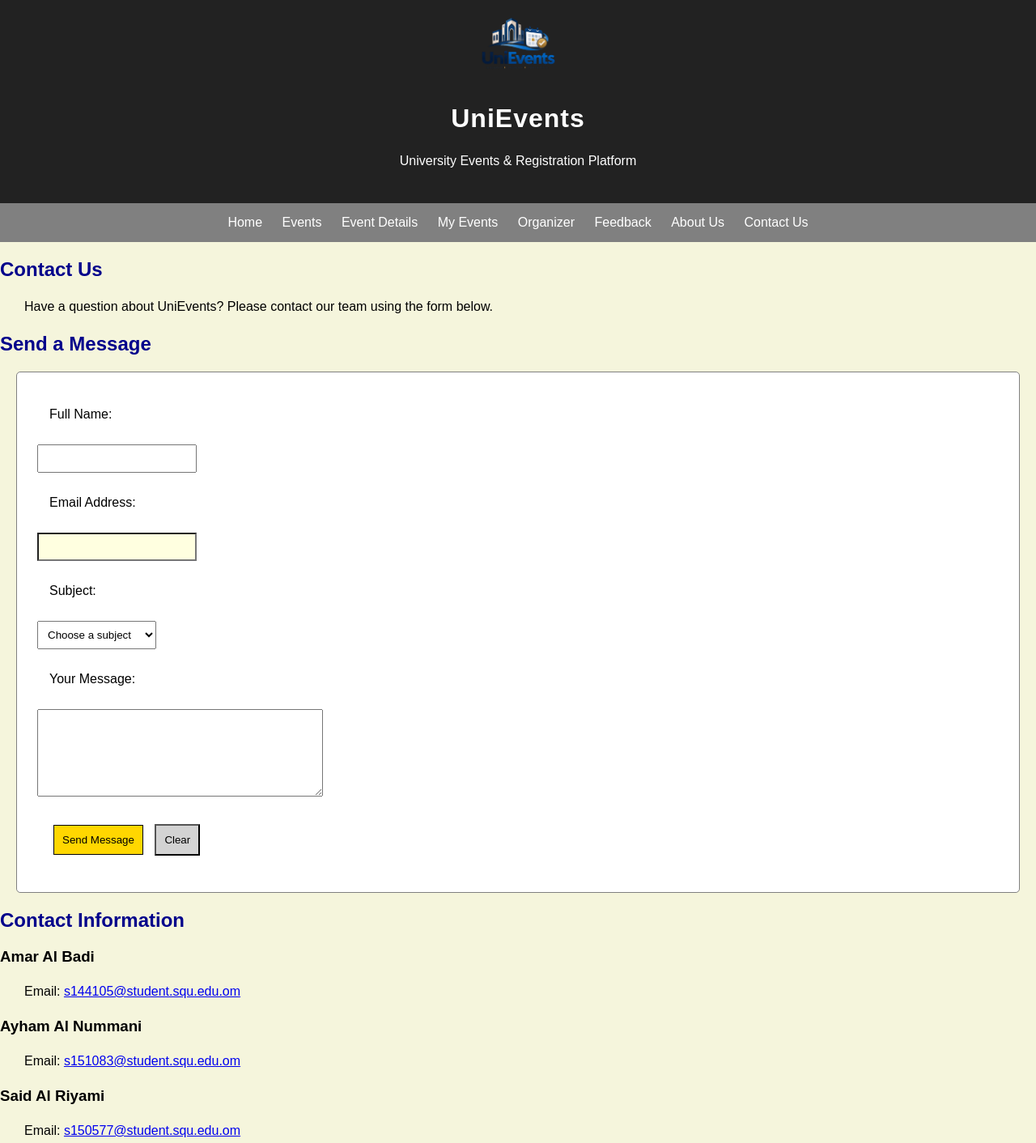
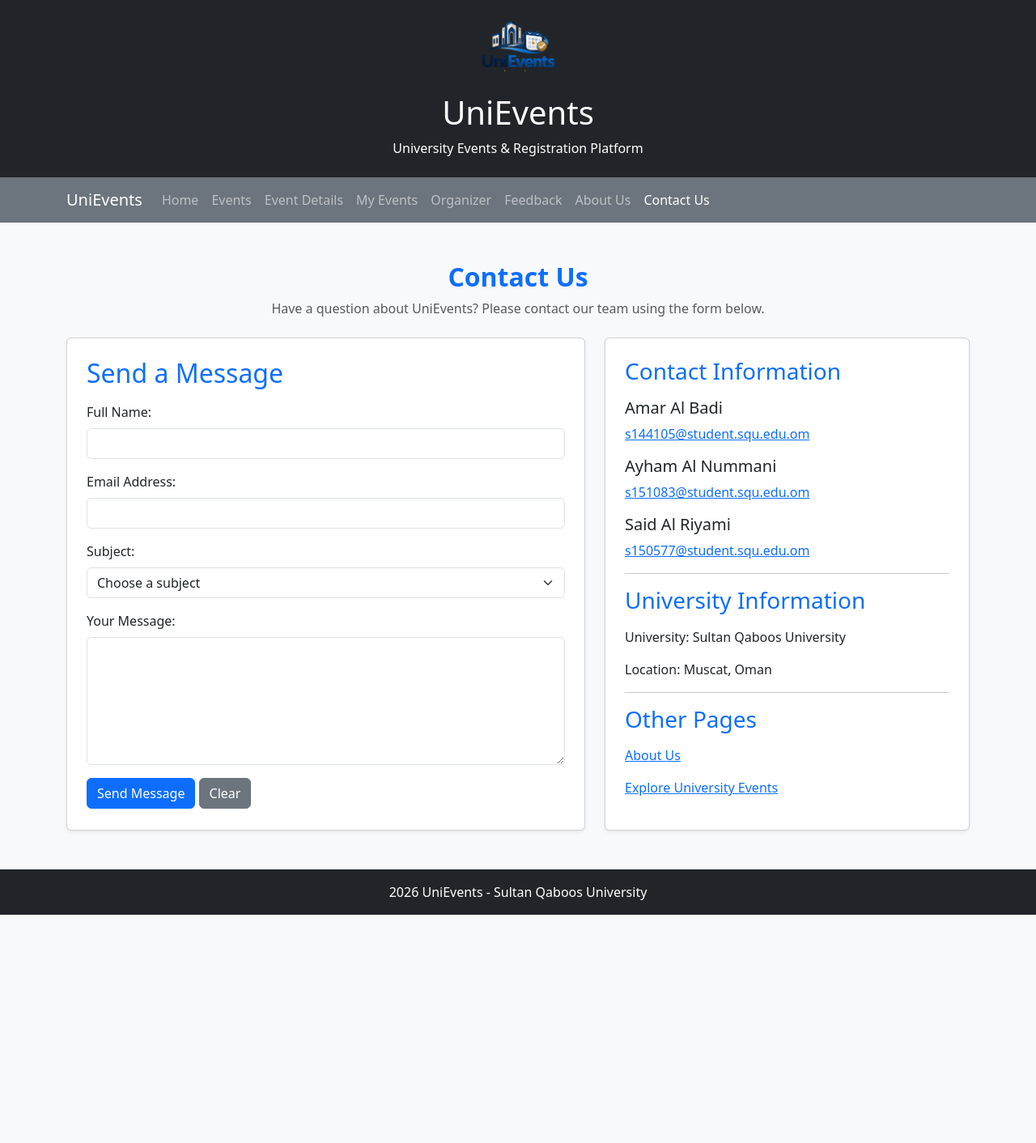
Before and after one commit to s144105-999/UniEvents, a plain HTML site: page contact.html in a window 1280 px wide. Shown: the part 17-1429 px from the top of the page at 81% size. After the commit the page ends 1147 px from the top, so only its background shows below. Drawn offline with nearby package versions, Linux system fonts and the light colour scheme.

Commit message:
done contact page with bootstrap  and form validation

```diff
--- a/contact.html
+++ b/contact.html
@@ -1,119 +1,172 @@
-
 <!DOCTYPE html>
 <html lang="en">
+
 <head>
     <meta charset="UTF-8">
     <title>UniEvents - Contact Us</title>
     <meta name="viewport" content="width=device-width, initial-scale=1.0">
-    <link rel="stylesheet" href="style.css">
+    <link rel="stylesheet" href="https://cdn.jsdelivr.net/npm/bootstrap@5.3.3/dist/css/bootstrap.min.css">
 </head>
-<body>
 
-<header>
-    <img src="logo.png" alt="UniEvents Logo" width="100">
-    <h1>UniEvents</h1>
-    <p>University Events & Registration Platform</p>
+<body class="bg-light">
+
+    <header class="bg-dark text-white text-center py-4">
+        <img src="logo.png" alt="UniEvents Logo" width="100" class="img-fluid">
+        <h1 class="mt-2">UniEvents</h1>
+        <p class="mb-0">University Events & Registration Platform</p>
     </header>
 
-<nav>
-    <a href="index.html">Home</a>
-    <a href="events.html">Events</a>
-    <a href="details.html">Event Details</a>
-    <a href="my-events.html">My Events</a>
-    <a href="organizer.html">Organizer</a>
-    <a href="feedback.html">Feedback</a>
-    <a href="about.html">About Us</a>
-    <a href="contact.html">Contact Us</a>
+    <nav class="navbar navbar-expand-lg navbar-dark bg-secondary">
+        <div class="container">
+            <a class="navbar-brand" href="index.html">UniEvents</a>
+
+            <button class="navbar-toggler" type="button" data-bs-toggle="collapse" data-bs-target="#mainNav"
+                aria-controls="mainNav" aria-expanded="false" aria-label="Toggle navigation">
+                <span class="navbar-toggler-icon"></span>
+            </button>
+            <div class="collapse navbar-collapse" id="mainNav">
+                <ul class="navbar-nav">
+                    <li class="nav-item"><a class="nav-link" href="index.html">Home</a></li>
+                    <li class="nav-item"><a class="nav-link" href="events.html">Events</a></li>
+                    <li class="nav-item"><a class="nav-link" href="details.html">Event Details</a></li>
+                    <li class="nav-item"><a class="nav-link" href="my-events.html">My Events</a></li>
+                    <li class="nav-item"><a class="nav-link" href="organizer.html">Organizer</a></li>
+                    <li class="nav-item"><a class="nav-link" href="feedback.html">Feedback</a></li>
+                    <li class="nav-item"><a class="nav-link" href="about.html">About Us</a></li>
+                    <li class="nav-item"><a class="nav-link active" href="contact.html">Contact Us</a></li>
+                </ul>
+            </div>
+        </div>
     </nav>
 
-<main>
-
-<h2>Contact Us</h2>
-
-<p>
+    <main class="container my-5">
+        <div class="text-center mb-4">
+            <h2 class="text-primary fw-bold">Contact Us</h2>
+            <p class="text-muted">
                 Have a question about UniEvents?
                 Please contact our team using the form below.
             </p>
+        </div>
 
-<h2>Send a Message</h2>
+        <div class="row g-4">
+            <div class="col-12 col-lg-7">
+                <div class="card shadow-sm h-100">
+                    <div class="card-body p-4">
+                        <h2 class="text-primary mb-3">Send a Message</h2>
+                        <form
+                            action="mailto:s144105@student.squ.edu.om,s151083@student.squ.edu.om,s150577@student.squ.edu.om"
+                            method="post" enctype="text/plain" class="needs-validation" novalidate id="contactForm">
+                            <div class="mb-3">
+                                <label class="form-label">Full Name:</label>
+                                <input type="text" class="form-control" name="Full Name" required>
+                                <div class="valid-feedback">Valid</div>
+                                <div class="invalid-feedback">Please enter your full name.</div>
+                            </div>
 
-<form action="mailto:s144105@student.squ.edu.om,s151083@student.squ.edu.om,s150577@student.squ.edu.om"
-      method="post"
-      enctype="text/plain">
+                            <div class="mb-3">
+                                <label class="form-label">Email Address:</label>
+                                <input type="email" class="form-control" name="Email" required>
+                                <div class="valid-feedback">Valid</div>
+                                <div class="invalid-feedback">Please enter a valid email address.</div>
+                            </div>
 
-    <p>Full Name:</p>
-    <input type="text" name="Full Name" required>
-
-    <p>Email Address:</p>
-    <input type="email" name="Email" required>
-
-    <p>Subject:</p>
-    <select name="Subject" required>
+                            <div class="mb-3">
+                                <label class="form-label">Subject:</label>
+                                <select class="form-select" name="Subject" required>
                                     <option value="">Choose a subject</option>
                                     <option value="Event Registration">Event Registration</option>
                                     <option value="Event Information">Event Information</option>
                                     <option value="Technical Problem">Technical Problem</option>
                                     <option value="Other">Other</option>
                                 </select>
+                                <div class="valid-feedback">Valid</div>
+                                <div class="invalid-feedback">Please choose a subject.</div>
+                            </div>
 
-    <p>Your Message:</p>
-    <textarea name="Message" rows="6" cols="40" required></textarea>
+                            <div class="mb-3">
+                                <label class="form-label">Your Message:</label>
+                                <textarea class="form-control" name="Message" rows="6" required></textarea>
+                                <div class="valid-feedback">Valid</div>
+                                <div class="invalid-feedback">Please enter your message.</div>
+                            </div>
 
-    <p>
-        <input type="submit" value="Send Message">
-        <input type="reset" value="Clear">
-    </p>
+                            <button type="submit" class="btn btn-primary">Send Message</button>
+                            <button type="reset" class="btn btn-secondary">Clear</button>
 
                         </form>
 
-<h2>Contact Information</h2>
+                    </div>
+                </div>
+            </div>
 
-<h3>Amar Al Badi</h3>
+
+
+            <div class="col-12 col-lg-5">
+                <div class="card shadow-sm h-100">
+                    <div class="card-body p-4">
+
+                        <h3 class="text-primary mb-3">Contact Information</h3>
+
+                        <h5>Amar Al Badi</h5>
                         <p>
-    Email:
                             <a href="mailto:s144105@student.squ.edu.om">
                                 s144105@student.squ.edu.om
                             </a>
                         </p>
 
-<h3>Ayham Al Nummani</h3>
+                        <h5>Ayham Al Nummani</h5>
                         <p>
-    Email:
                             <a href="mailto:s151083@student.squ.edu.om">
                                 s151083@student.squ.edu.om
                             </a>
                         </p>
 
-<h3>Said Al Riyami</h3>
+                        <h5>Said Al Riyami</h5>
                         <p>
-    Email:
                             <a href="mailto:s150577@student.squ.edu.om">
                                 s150577@student.squ.edu.om
                             </a>
                         </p>
 
-<h2>University Information</h2>
+                        <hr>
 
+                        <h3 class="text-primary mb-3">University Information</h3>
                         <p>University: Sultan Qaboos University</p>
                         <p>Location: Muscat, Oman</p>
 
-<h2>Other Pages</h2>
+                        <hr>
 
-<p>
-    Learn more about our website on the
-    <a href="about.html">About Us</a> page.
-</p>
+                        <h3 class="text-primary mb-3">Other Pages</h3>
+                        <p><a href="about.html">About Us</a></p>
+                        <p><a href="events.html">Explore University Events</a></p>
 
-<p>
-    You can also
-    <a href="events.html">explore university events</a>.
-</p>
+                    </div>
+                </div>
+            </div>
+
+        </div>
 
     </main>
 
-<footer>
-    <p>2026 UniEvents - Sultan Qaboos University</p>
+    <footer class="bg-dark text-white text-center py-3 mt-5">
+        <p class="mb-0">2026 UniEvents - Sultan Qaboos University</p>
     </footer>
+    <script>
+        const form = document.getElementById("contactForm");
+
+        form.addEventListener("submit", function (event) {
+
+            if (!form.checkValidity()) {
+                event.preventDefault();
+            }
+
+            form.classList.add("was-validated");
+
+        });
+    </script>
+
+    <script src="https://cdn.jsdelivr.net/npm/bootstrap@5.3.3/dist/js/bootstrap.bundle.min.js"></script>
 
 </body>
+
 </html>
```
Lines whose indentation alone changed are shown as unchanged.
